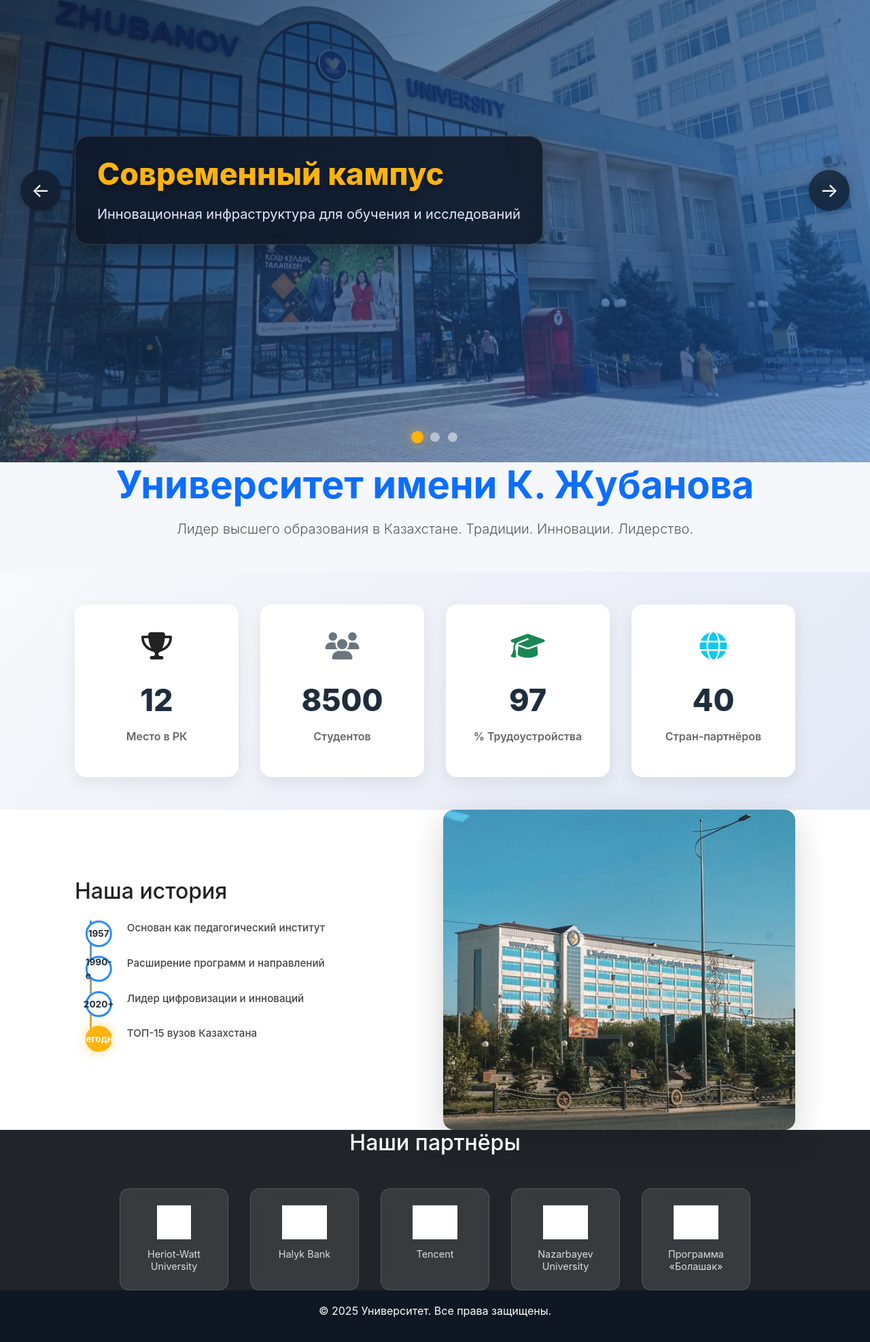
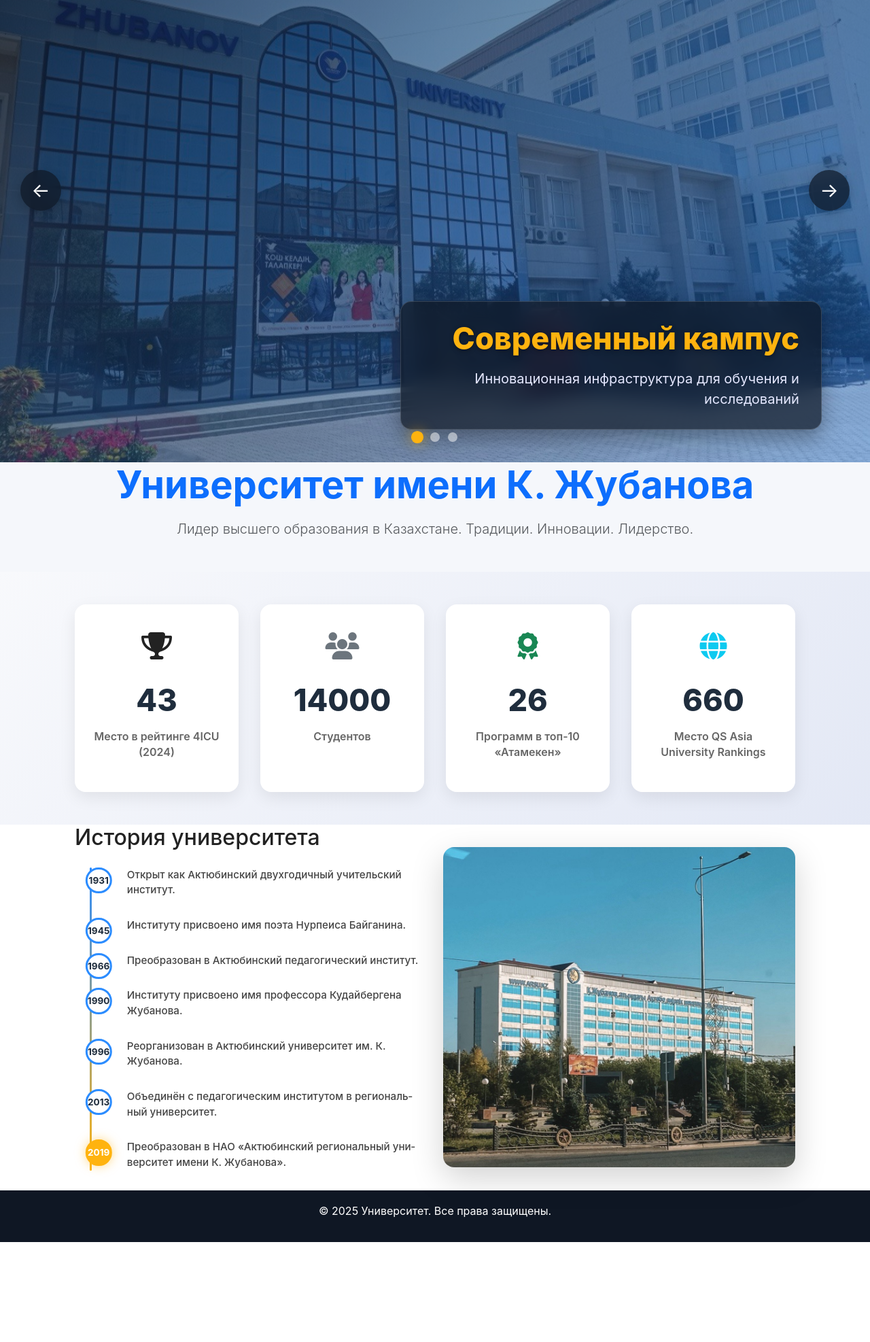
Before and after one commit to penelopa13/----, a Flask app: page /university in a window 1280 px wide. Shown: the part 192-2166 px from the top of the page at 68% size. After the commit the page ends 2019 px from the top, so only its background shows below. Run offline with Flask 3, Linux system fonts and the light colour scheme; parts of the project's set-up code (start-up, migrations or seed data) failed here and were passed over; grey boxes are pictures that could not be loaded.

Commit message:
уник пока что все

```diff
--- a/static/css/style.css
+++ b/static/css/style.css
@@ -963,21 +963,38 @@ textarea {
 }
 
 .hero-content {
-  position: relative;
-  height: 100%;
+  position: absolute;
+  bottom: 6%;
+  right: 4%;
   display: flex;
-  align-items: center;
+  justify-content: flex-end;
+  align-items: flex-end;
   z-index: 2;
+  width: auto;
+  text-align: right;
 }
 
 .hero-caption {
-  background: rgba(15,23,36,0.85);
-  backdrop-filter: blur(16px);
-  padding: 2.5rem 3rem;
-  border-radius: 20px;
+  background: rgba(15,23,36,0.7);
+  backdrop-filter: blur(14px);
+  padding: 1.8rem 2.2rem;
+  border-radius: 16px;
   border: 1px solid rgba(255,255,255,0.15);
-  max-width: 600px;
-  box-shadow: 0 12px 30px rgba(0,0,0,0.3);
+  max-width: 420px;
+  box-shadow: 0 12px 30px rgba(0,0,0,0.35);
+  text-align: right;
+  color: #fff;
+  transition: transform 0.6s ease, opacity 0.6s ease;
+}
+
+.hero-slide.active .hero-caption {
+  transform: translateY(0);
+  opacity: 1;
+}
+
+.hero-caption.hidden {
+  opacity: 0;
+  transform: translateY(30px);
 }
 
 .hero-title {
--- a/templates/university.html
+++ b/templates/university.html
@@ -64,94 +64,83 @@
   </div>
 </section>
 
-<!-- СТАТИСТИКА -->
+<!-- СТАТИСТИКА (ОБНОВЛЕНА 2024–2025) -->
 <section class="stats-section py-5 bg-gradient-light">
   <div class="container">
     <div class="stats-grid">
       <div class="stat-card" data-aos="zoom-in" data-aos-delay="100">
         <div class="stat-icon text-accent"><i class="fas fa-trophy"></i></div>
-        <div class="stat-value" data-count="12">0</div>
-        <p class="stat-label text-safe">Место в РК</p>
+        <div class="stat-value" data-count="43">0</div>
+        <p class="stat-label text-safe">Место в рейтинге 4ICU (2024)</p>
       </div>
       <div class="stat-card" data-aos="zoom-in" data-aos-delay="200">
         <div class="stat-icon text-secondary"><i class="fas fa-users"></i></div>
-        <div class="stat-value" data-count="8500">0</div>
+        <div class="stat-value" data-count="14000">0</div>
         <p class="stat-label text-safe">Студентов</p>
       </div>
       <div class="stat-card" data-aos="zoom-in" data-aos-delay="300">
-        <div class="stat-icon text-success"><i class="fas fa-graduation-cap"></i></div>
-        <div class="stat-value" data-count="97">0</div>
-        <p class="stat-label text-safe">% Трудоустройства</p>
+        <div class="stat-icon text-success"><i class="fas fa-award"></i></div>
+        <div class="stat-value" data-count="26">0</div>
+        <p class="stat-label text-safe">Программ в топ-10 «Атамекен»</p>
       </div>
       <div class="stat-card" data-aos="zoom-in" data-aos-delay="400">
         <div class="stat-icon text-info"><i class="fas fa-globe"></i></div>
-        <div class="stat-value" data-count="40">0</div>
-        <p class="stat-label text-safe">Стран-партнёров</p>
+        <div class="stat-value" data-count="660">0</div>
+        <p class="stat-label text-safe">Место QS Asia University Rankings</p>
       </div>
     </div>
   </div>
 </section>
+
+
 
 <!-- ИСТОРИЯ -->
 <section class="history-section py-6">
   <div class="container">
     <div class="row align-items-center">
       <div class="col-lg-6" data-aos="fade-right">
-        <h2 class="section-title mb-4">Наша история</h2>
+        <h2 class="section-title mb-4">История университета</h2>
         <div class="timeline">
           <div class="timeline-item">
-            <div class="timeline-year">1957</div>
-            <p class="text-safe">Основан как педагогический институт</p>
+            <div class="timeline-year">1931</div>
+            <p class="text-safe">Открыт как Актюбинский двухгодичный учительский институт.</p>
           </div>
           <div class="timeline-item">
-            <div class="timeline-year">1990-е</div>
-            <p class="text-safe">Расширение программ и направлений</p>
+            <div class="timeline-year">1945</div>
+            <p class="text-safe">Институту присвоено имя поэта Нурпеиса Байганина.</p>
           </div>
           <div class="timeline-item">
-            <div class="timeline-year">2020+</div>
-            <p class="text-safe">Лидер цифровизации и инноваций</p>
+            <div class="timeline-year">1966</div>
+            <p class="text-safe">Преобразован в Актюбинский педагогический институт.</p>
+          </div>
+          <div class="timeline-item">
+            <div class="timeline-year">1990</div>
+            <p class="text-safe">Институту присвоено имя профессора Кудайбергена Жубанова.</p>
+          </div>
+          <div class="timeline-item">
+            <div class="timeline-year">1996</div>
+            <p class="text-safe">Реорганизован в Актюбинский университет им. К. Жубанова.</p>
+          </div>
+          <div class="timeline-item">
+            <div class="timeline-year">2013</div>
+            <p class="text-safe">Объединён с педагогическим институтом в региональный университет.</p>
           </div>
           <div class="timeline-item active">
-            <div class="timeline-year">Сегодня</div>
-            <p class="text-safe">ТОП-15 вузов Казахстана</p>
+            <div class="timeline-year">2019</div>
+            <p class="text-safe">Преобразован в НАО «Актюбинский региональный университет имени К. Жубанова».</p>
           </div>
         </div>
       </div>
       <div class="col-lg-6 text-center" data-aos="fade-left">
-        <img src="{{ url_for('static', filename='images/university/history.jpg') }}" alt="История" class="img-fluid rounded-lg shadow-lg history-img">
+        <img src="{{ url_for('static', filename='images/university/history.jpg') }}"
+             alt="История университета"
+             class="img-fluid rounded-lg shadow-lg history-img">
       </div>
     </div>
   </div>
 </section>
 
-<!-- ПАРТНЁРЫ -->
-<section class="partners-section py-6 bg-dark text-white">
-  <div class="container">
-    <h2 class="text-center mb-5" data-aos="fade-up">Наши партнёры</h2>
-    <div class="partners-grid">
-      <div class="partner-card" data-aos="fade-up" data-aos-delay="100">
-        <img src="{{ url_for('static', filename='images/partners/heriot.png') }}" alt="Heriot-Watt">
-        <span class="partner-name text-safe">Heriot-Watt University</span>
-      </div>
-      <div class="partner-card" data-aos="fade-up" data-aos-delay="200">
-        <img src="{{ url_for('static', filename='images/partners/halyk.png') }}" alt="Halyk Bank">
-        <span class="partner-name text-safe">Halyk Bank</span>
-      </div>
-      <div class="partner-card" data-aos="fade-up" data-aos-delay="300">
-        <img src="{{ url_for('static', filename='images/partners/tencent.png') }}" alt="Tencent">
-        <span class="partner-name text-safe">Tencent</span>
-      </div>
-      <div class="partner-card" data-aos="fade-up" data-aos-delay="400">
-        <img src="{{ url_for('static', filename='images/partners/nazarbayev.png') }}" alt="Nazarbayev University">
-        <span class="partner-name text-safe">Nazarbayev University</span>
-      </div>
-      <div class="partner-card" data-aos="fade-up" data-aos-delay="500">
-        <img src="{{ url_for('static', filename='images/partners/bolashak.png') }}" alt="Bolashak">
-        <span class="partner-name text-safe">Программа «Болашак»</span>
-      </div>
-    </div>
-  </div>
-</section>
+
 
 {% endblock %}
 
```
